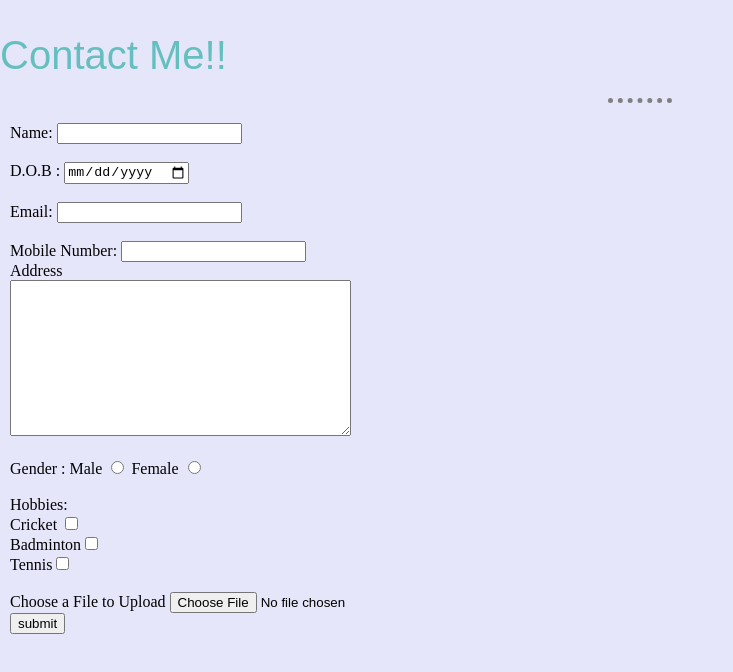
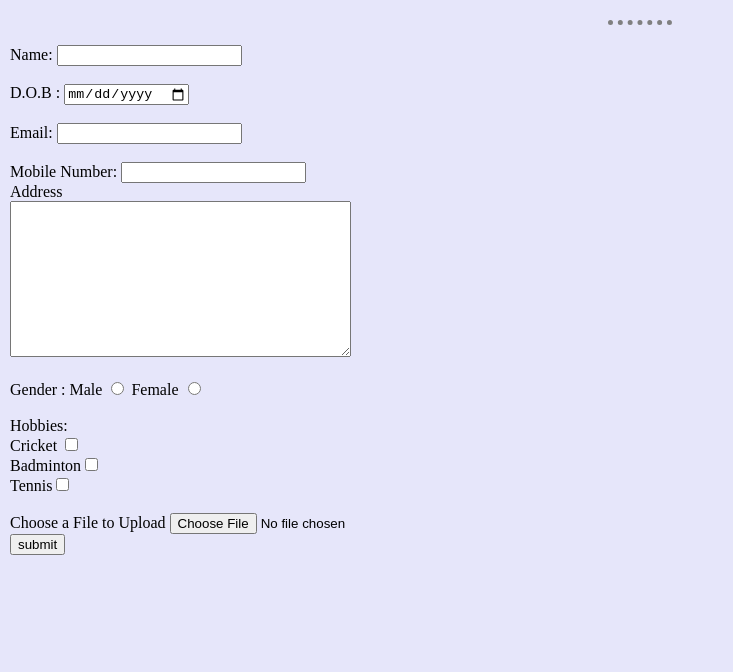
Before and after one commit to Radhi1001/cv, a plain HTML site: page contact_me.html in a window 1280 px wide. Shown: the whole page, without its empty margins (0-733 px from the left). Drawn offline with Linux system fonts and the light colour scheme.

Commit message:
Update contact_me.html

```diff
--- a/contact_me.html
+++ b/contact_me.html
@@ -18,9 +18,7 @@ body {
 
   <!--<div class="contact-msg"> -->
 
-<div class="contact1">
-  <h2  style="margin-bottom:0;">Contact Me!!</h2>
-  </div>
+
 
   <hr style="margin-top:20px; margin-bottom:20px";>
   <div class="contact2">
```
